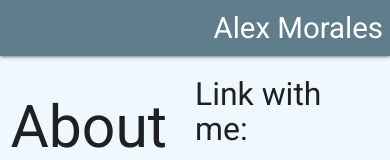
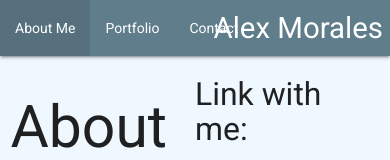
Before and after one commit to morralex/Basic-Portfolio, a plain HTML site: page index.html in a window 390 px wide. Shown: the top 160 px of the page. Drawn offline with nearby package versions, Linux system fonts and the light colour scheme.

Commit message:
mobile nav

```diff
--- a/index.html
+++ b/index.html
@@ -15,9 +15,9 @@
 
 <body>
     <nav>
-        <div class="navbar-fixed #607d8b blue-grey">
+        <div class="navbar-fixed #607d8b blue-grey col s12">
             <a href="./index.html" class="brand-logo right">Alex Morales</a>
-            <ul id="nav-mobile" class="left hide-on-med-and-down">
+            <ul id="nav-mobile" class="left">
                 <li><a href="./index.html">About Me</a></li>
                 <li><a href="./portfolio.html">Portfolio</a></li>
                 <li><a href="./contact.html">Contact</a></li>
```
Also changed, not shown: contact.html (+3 -3 lines), portfolio.html (+1 -1 lines).
